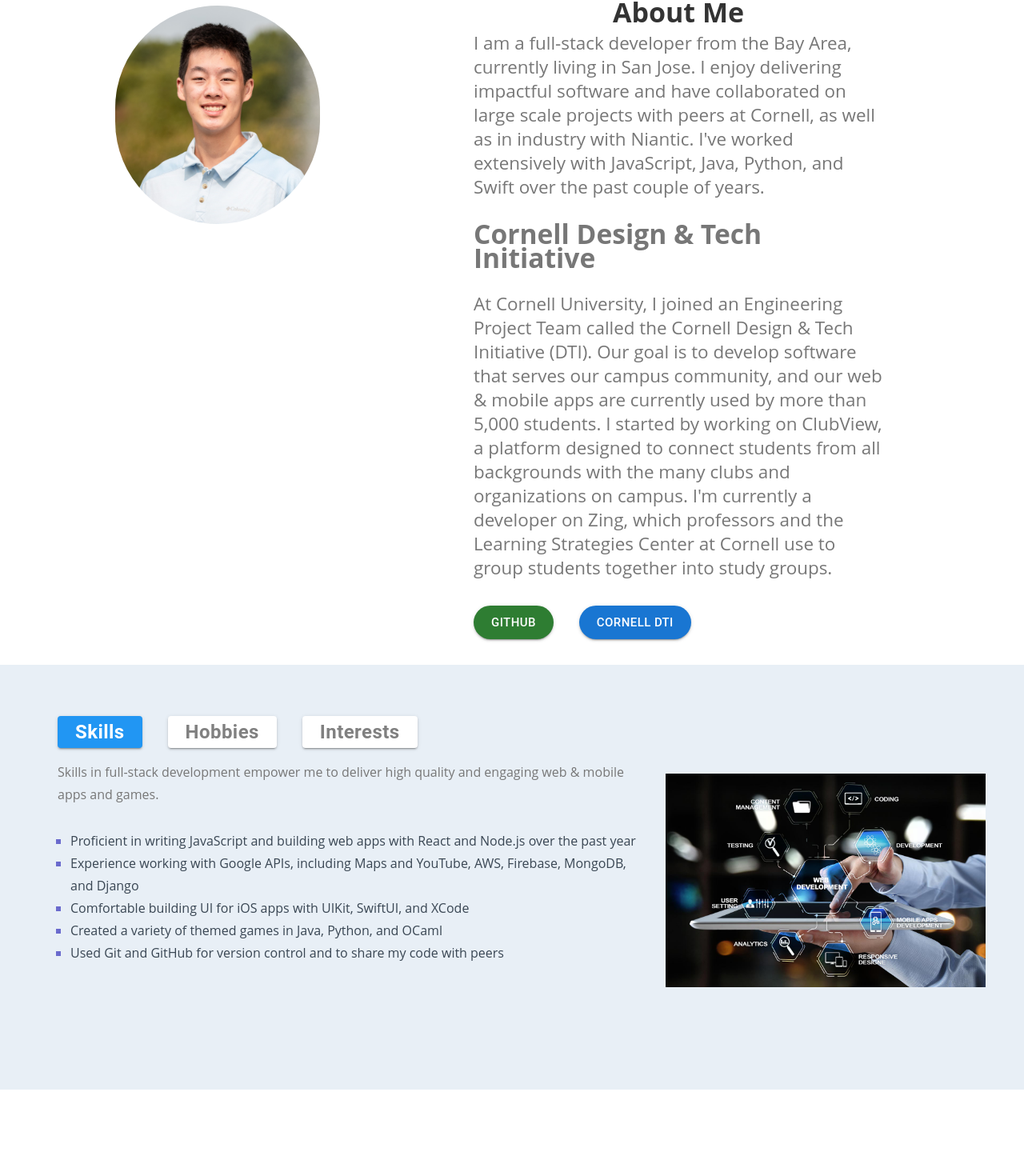
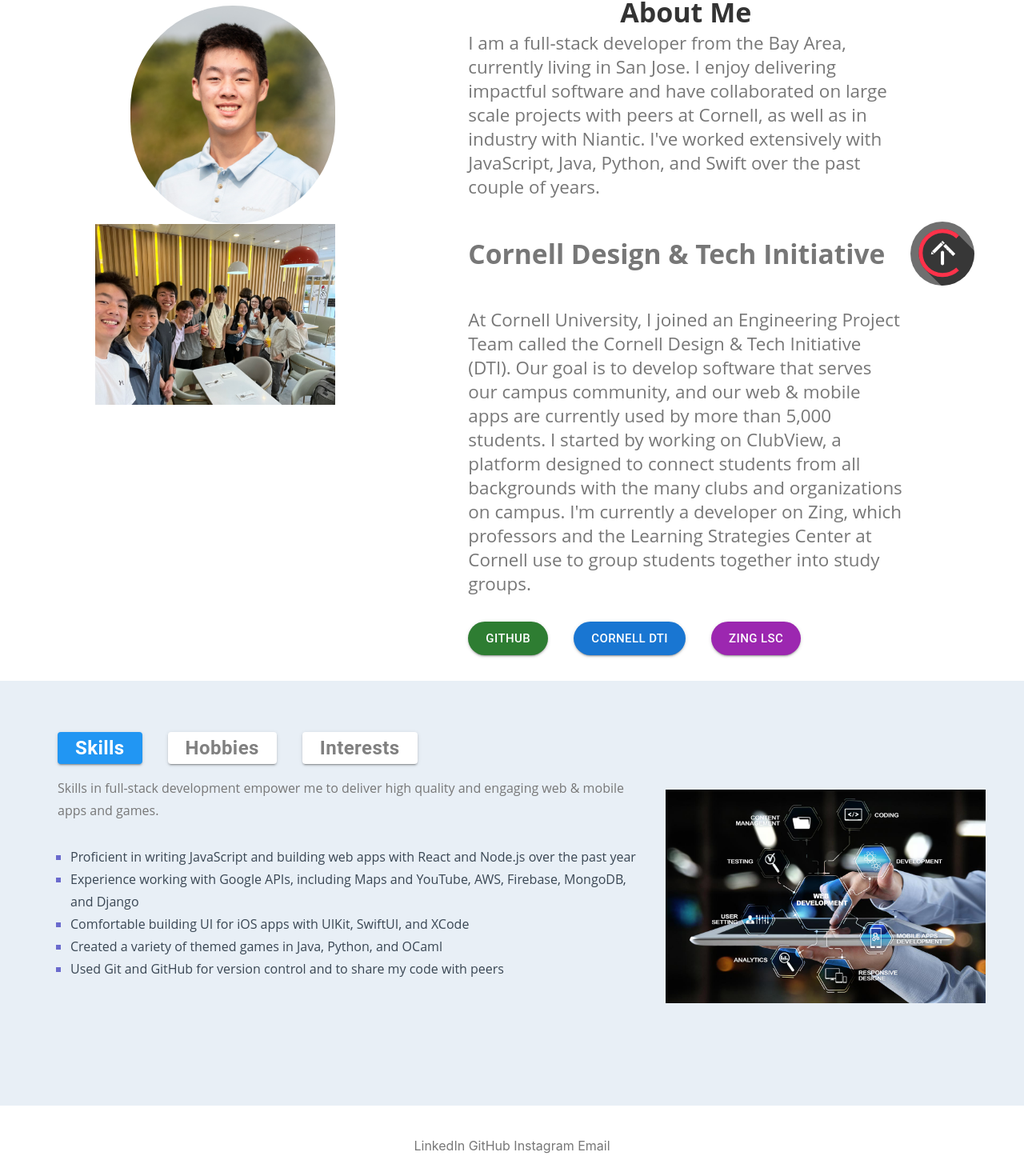
Before and after one commit to rgu0114/nexus, a React (Create React App) app: page / in a window 1280 px wide. Shown: the part 901-2371 px from the top of the page at 80% size. Before the commit the page ends 2279 px from the top, so only its background shows below. Built offline with nearby package versions, Linux system fonts and the light colour scheme.

Commit message:
Home page patch

```diff
--- /dev/null
+++ b/src/components/Contact.tsx
@@ -0,0 +1,36 @@
+import { createUseStyles } from "react-jss"
+
+const useStyles = createUseStyles({
+  view: {
+    display: 'flex',
+    flexDirection: 'column',
+    marginTop: '2rem',
+    marginBottom: '2rem',
+    paddingTop: '0.5rem',
+    paddingLeft: '3rem',
+    paddingRight: '3rem',
+    paddingBottom: '2.5rem',
+    justifyContent: 'center',
+    alignItems: 'center',
+  },
+  links: {
+    display: 'flex',
+    justifyContent: 'space-evenly',
+    gap: '4rem',
+  },
+})
+
+export default function Contact() {
+  const classes = useStyles()
+
+  return (
+    <div className={classes.view}>
+      <div className={classes.links}>
+        LinkedIn
+        GitHub
+        Instagram
+        Email
+      </div>
+    </div>
+  )
+}
--- a/src/components/NavBar.tsx
+++ b/src/components/NavBar.tsx
@@ -1,5 +1,13 @@
 import { Link } from 'react-router-dom'
+import Button from '@mui/material/Button';
+import { createUseStyles } from "react-jss";
 
+const useStyles = createUseStyles({
+  button: {
+    borderRadius: '2em',
+    height: '2rem'
+  }
+})
 export default function Navbar() {
   return (
     <nav className='nav'>
@@ -12,7 +20,11 @@
         <Link to='/experience'> Experience</Link>
         <Link to='/projects'> Projects</Link>
         <a href='./assets/rgu_resume.pdf' target="_blank" > Resume </a>
-        <Link to='/contact'> Contact</Link>
+
+        <a href="mailto:richardgu0114@gmail.com?">
+            Contact
+        </a>
+
       </ul>
     </nav>
   )
--- a/src/pages/About.tsx
+++ b/src/pages/About.tsx
@@ -7,7 +7,7 @@
   body: {
     display: 'flex',
     flexDirection: 'column',
-    maxWidth: '32rem',
+    maxWidth: '34rem',
     color: '#777',
     margin: '0 2rem 2rem 2rem',
   },
@@ -28,6 +28,18 @@
   },
   buttons: {
     borderRadius: '2em'
+  },
+  dtipic: {
+    display: 'flex',
+    width: '80px',
+    aspectRatio: '1',
+    borderRadius: '10em',
+    marginLeft: '2rem',
+  },
+  dti: {
+    display: 'flex',
+    whiteSpace: 'nowrap',
+    alignItems: 'center'
   }
 })
 
@@ -44,8 +56,13 @@
         delivering impactful software and have collaborated on large scale projects with peers at Cornell,
         as well as in industry with Niantic. I've worked extensively with JavaScript, Java, Python, and Swift
         over the past couple of years.
-        <h2>
+        <h2 className={classes.dti}>
           Cornell Design & Tech Initiative
+          <img
+            className={classes.dtipic}
+            src='./images/logo.svg'
+            alt='DTI logo'
+          />
         </h2>
         At Cornell University, I joined an Engineering Project Team called the Cornell
         Design & Tech Initiative (DTI). Our goal is to develop software that serves our campus
@@ -77,6 +94,18 @@
         >
           Cornell DTI
         </Button>
+
+        <Button
+          variant="contained"
+          size='large'
+          color='secondary'
+          className={classes.buttons}
+          href='https://zing-lsc.web.app'
+          target='_blank'
+        >
+          Zing LSC
+        </Button>
+
       </Stack>
 
     </div>
--- a/src/pages/home.tsx
+++ b/src/pages/home.tsx
@@ -2,6 +2,7 @@
 import About from './About'
 import Tabs from '../components/Tabs'
 import Redirects from '../components/Redirects'
+import Contact from '../components/Contact'
 
 const useStyles = createUseStyles({
   body: {
@@ -49,17 +50,10 @@
   },
   secondarypic: {
     display: 'flex',
-    width: '160px',
-    aspectRatio: '1',
-    borderRadius: '10em',
-    marginLeft: '16rem',
+    width: '300px',
+
   },
-  tertiarypic: {
-    display: 'flex',
-    width: '160px',
-    aspectRatio: '1',
-    borderRadius: '10em',
-  },
+
   section: {
     display: 'flex',
     columnGap: '1rem',
@@ -67,6 +61,11 @@
     marginTop: '2rem',
 
   },
+  picBox: {
+    display: 'flex',
+    flexDirection: 'column',
+    alignItems: 'flex-end'
+  }
 
 })
 
@@ -100,26 +99,29 @@
       </div>
       <Redirects />
       <div className={classes.section}>
-        <div>
+        <div className={classes.picBox}>
           <img
             className={classes.pfp}
             src='./images/profilepic.jpg'
             alt='profile pic'
           />
-          {/* <img
+
+           <img
             className={classes.secondarypic}
-            src='./images/picwithkyle.png'
-            alt='pic with mentor'
+            src='./images/dti1.jpeg'
+            alt='DTI social'
           />
+          {/* {
           <img
             className={classes.tertiarypic}
             src='./images/picwithbird.jpg'
             alt='pic with bird'
-          /> */}
+          /> } */}
         </div>
         <About/>
       </div>
       <Tabs/>
+      <Contact/>
     </div>
   )
 }
```
Also changed, not shown: public/images/logo.svg (added).
